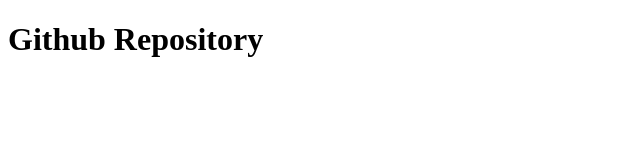
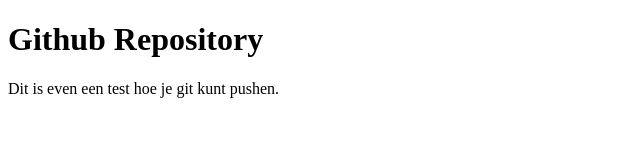
Before and after one commit to SanderPot0/gittest, a plain HTML site: page index.html in a window 1280 px wide. Shown: the whole page, without its empty margins (0-640 px from the left). Drawn offline with Linux system fonts and the light colour scheme.

Commit message:
Paragraaf in Index.html toegevoegd.

```diff
--- a/index.html
+++ b/index.html
@@ -5,5 +5,6 @@
 	</head>
 	<body>
 		<h1>Github Repository</h1>
+		<p>Dit is even een test hoe je git kunt pushen.</p>
 	</body>
 </html>
```
